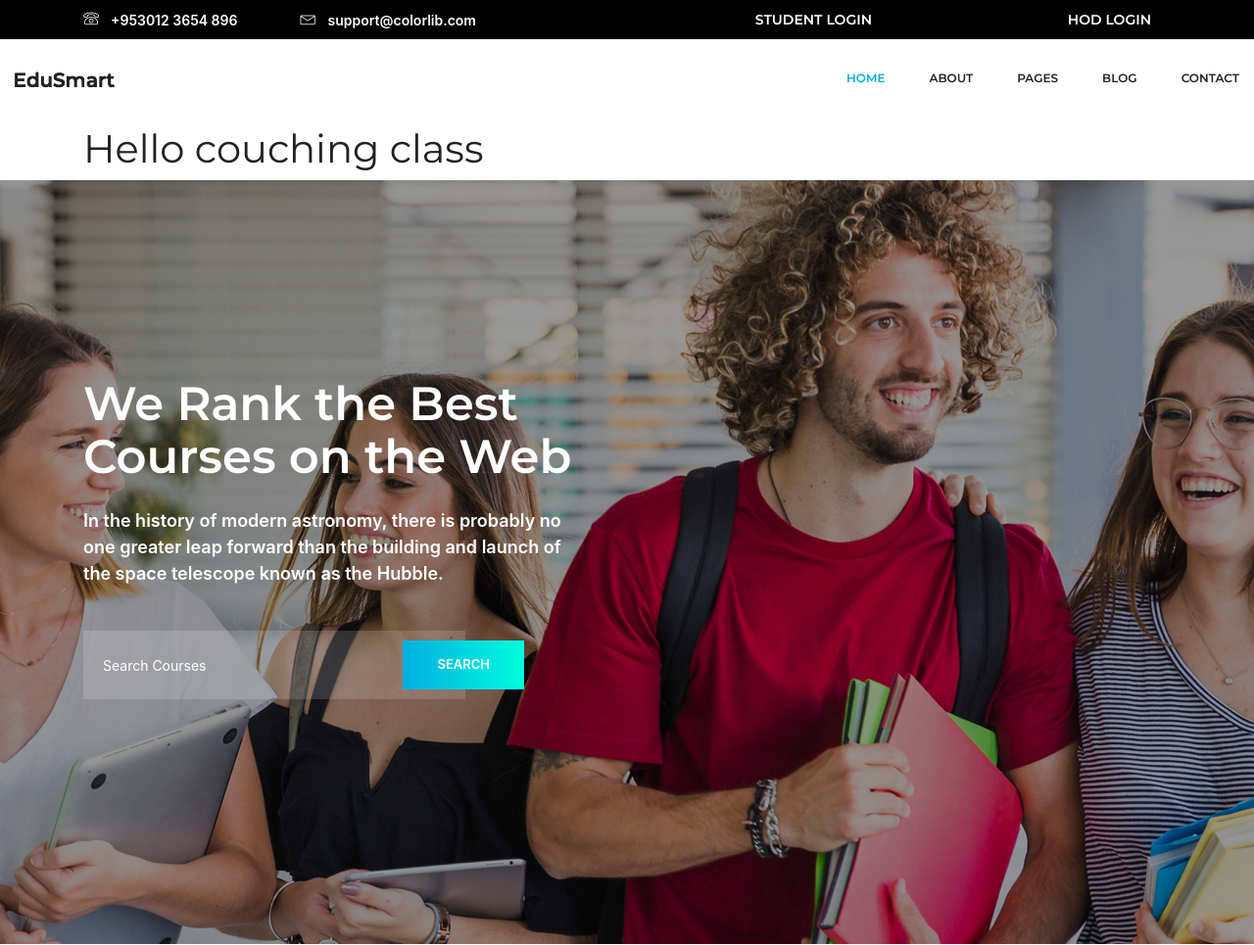
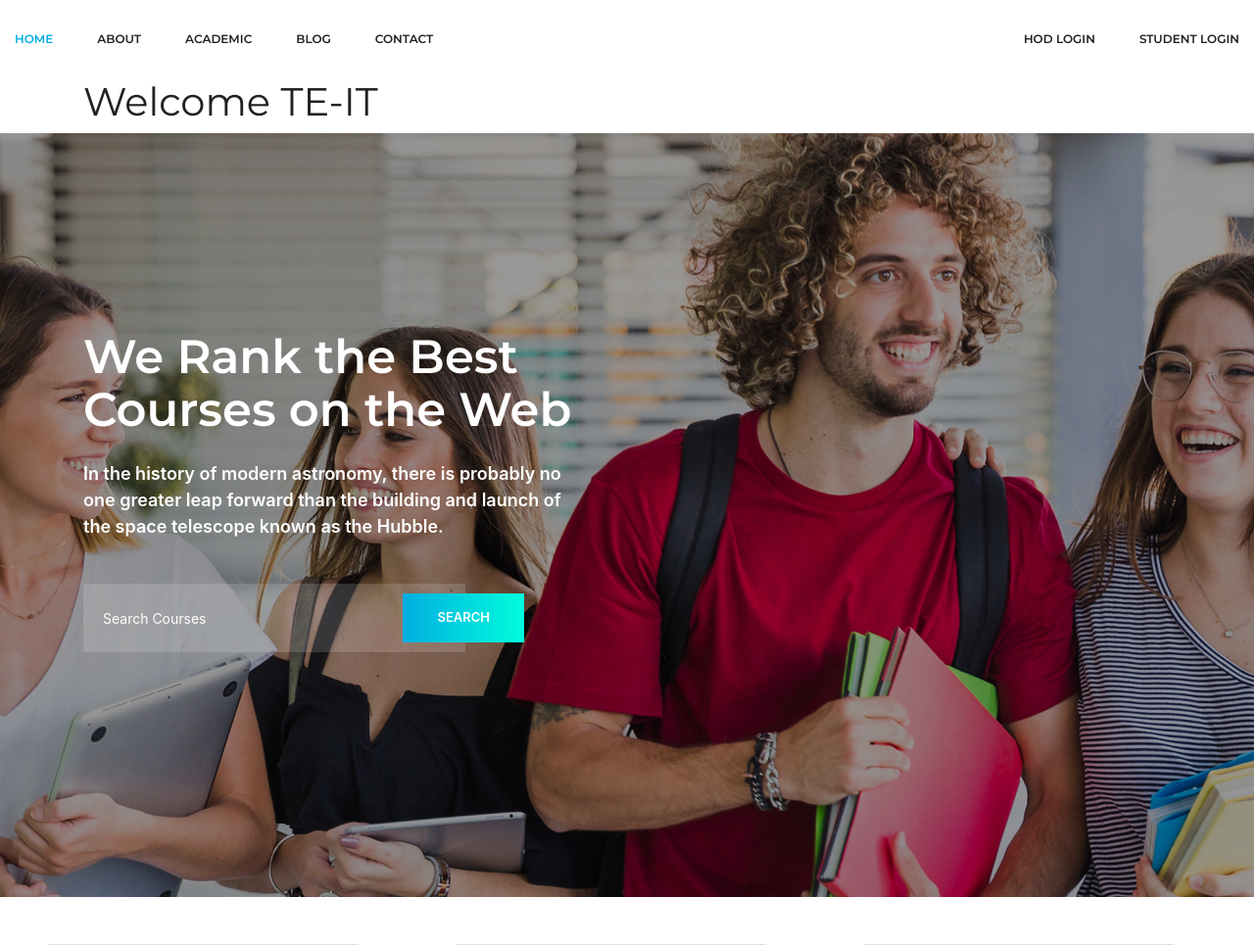
Before and after one commit to dipak1221/IP_project_coaching_classes, a Django app: page / in a window 1280 px wide; the page is wider, and only the part inside the window is pictured. Shown: the top 965 px of that part at 98% size. Run offline with Django 3.2, Linux system fonts and the light colour scheme; data comes from the database, SQL or seed files in the repository; both versions use the stored data as it was after the commit; some libraries are stand-ins or nearby versions.

Commit message:
some modified

```diff
--- a/IP_project/pages/templates/index.html
+++ b/IP_project/pages/templates/index.html
@@ -5,57 +5,23 @@
 {% block body %}
   <!--================ Start Header Menu Area =================-->
   <header class="header_area">
-    <div class="header-top">
-      <div class="container">
-        <div class="row align-items-center">
-          <div class="col-lg-6 col-sm-6 col-4 header-top-left">
-            <a href="tel:+9530123654896">
-              <span class="lnr lnr-phone"></span>
-              <span class="text">
-                <span class="text">+953012 3654 896</span>
-              </span>
-            </a>
-            <a href="mailto:support@colorlib.com">
-              <span class="lnr lnr-envelope"></span>
-              <span class="text">
-                <span class="text">support@colorlib.com</span>
-              </span>
-            </a>
-          </div>
-          <div class="col-lg-3 col-sm-6 col-8 header-top-right">
-            <a href="#" class="text-uppercase">Student Login</a>
-          </div>
-          <div class="col-lg-3 col-sm-6 col-8 header-top-right">
-            <a href="{% url 'login' %}" class="text-uppercase">HOD Login</a>
-          </div>
-        </div>
-      </div>
-    </div>
 
     <div class="main_menu">
 
-      <nav class="navbar navbar-expand-lg navbar-light">
-        <div class="container-fluid mb-2">
-          <!-- Brand and toggle get grouped for better mobile display -->
-          <a class="navbar-brand logo_h" href="index.html"><img src="img/logo.png" alt=""></a>
-          <button class="navbar-toggler" type="button" data-toggle="collapse" data-target="#navbarSupportedContent"
-           aria-controls="navbarSupportedContent" aria-expanded="false" aria-label="Toggle navigation">
-            <span class="icon-bar"></span>
-            <span class="icon-bar"></span>
-            <span class="icon-bar"></span>
-          </button>
+      <nav class="navbar navbar-expand-lg navbar-dark">
+        <div class="container-fluid">
+
           <!-- Collect the nav links, forms, and other content for toggling -->
           <div class="collapse navbar-collapse offset" id="navbarSupportedContent">
-            <ul class="nav navbar-nav menu_nav ml-auto">
+            <ul class="nav navbar-nav menu_nav">
               <li class="nav-item active"><a class="nav-link" href="index.html">Home</a></li>
               <li class="nav-item"><a class="nav-link" href="about-us.html">About</a></li>
               <li class="nav-item submenu dropdown">
                 <a href="#" class="nav-link dropdown-toggle" data-toggle="dropdown" role="button" aria-haspopup="true"
-                 aria-expanded="false">Pages</a>
+                 aria-expanded="false">Academic</a>
                 <ul class="dropdown-menu">
-                  <li class="nav-item"><a class="nav-link" href="courses.html">Courses</a></li>
-                  <li class="nav-item"><a class="nav-link" href="course-details.html">Course Details</a></li>
-                  <li class="nav-item"><a class="nav-link" href="elements.html">Elements</a></li>
+                  <li class="nav-item"><a class="nav-link" href="courses.html">Class Time table </a></li>
+                  <li class="nav-item"><a class="nav-link" href="course-details.html">Exam Time table</a></li>
                 </ul>
               </li>
               <li class="nav-item submenu dropdown">
@@ -67,8 +33,14 @@
                 </ul>
               </li>
               <li class="nav-item"><a class="nav-link" href="contact.html">Contact</a></li>
+            </ul>
+              <div class="collapse navbar-collapse offset ">
+                <ul class="nav navbar-nav menu_nav ml-auto">
+              <li class="nav-item"><a class="nav-link" href="{% url 'login' %}">HOD login</a></li>
+               <li class="nav-item"><a class="nav-link" href="{% url 'login' %}">Student login</a></li>
+                </ul>
+              </div>
 
-            </ul>
           </div>
         </div>
       </nav>
@@ -76,7 +48,7 @@
   </header>
 <div class="container">
 
-    <h1>Hello couching class</h1>
+    <h1>Welcome TE-IT</h1>
 </div>
 
 
@@ -131,25 +103,25 @@
       {% endfor %}
   </ul>
     </p>
-    <a href="#" class="btn btn-primary">Go somewhere</a>
+    <a href="#" class="btn btn-primary">Read more..</a>
   </div>
 </div>
 
 <div class="card col-lg-3 mx-5 my-5 " style="width: 18rem;">
 
   <div class="card-body">
-    <h5 class="card-title">Card title</h5>
+    <h5 class="card-title" align="center">Events</h5>
     <p class="card-text">Some quick example text to build on the card title and make up the bulk of the card's content.</p>
-    <a href="#" class="btn btn-primary">Go somewhere</a>
+    <a href="#" class="btn btn-primary">Read more..</a>
   </div>
 </div>
 
 <div class="card col-lg-3 mx-5 my-5" style="width: 18rem;">
 
   <div class="card-body">
-    <h5 class="card-title">Card title</h5>
+    <h5 class="card-title" align="center">Achievements</h5>
     <p class="card-text">Some quick example text to build on the card title and make up the bulk of the card's content.</p>
-    <a href="#" class="btn btn-primary">Go somewhere</a>
+    <a href="#" class="btn btn-primary">Read more..</a>
   </div>
 </div>
   </div>
--- a/IP_project/pages/views.py
+++ b/IP_project/pages/views.py
@@ -1,8 +1,12 @@
 from django.shortcuts import render
+from django.http import HttpResponse
 from . models import notices,login_detail
 
 def index(request):
     param = notices.objects.all()
+
+    #reversed(sorted(param.keys()))
+    print(param.values())
     return render(request,'index.html',{'param':param})
 # Create your views here.
 
@@ -10,14 +14,24 @@ def notice(request):
     text = request.POST.get('text')
     check = request.POST.get('check',default='off')
 
-    n= notices.objects.all()
+
+    if(check=='off'):
+        print("pls check the check box")
+        return render(request,'notice.html')
 
 
 
-    if(check=='off'):
-        print("pls check the check box")
+    if text :
+        n= notices(notice=text)
+        n.save()
+        return HttpResponse("<script>window.alert('Notice has been Submited succesfully');</script>");
+        #pass
+        #return render(request,'index.html')
 
-    return render(request,'login.html')
+    else:
+        return HttpResponse("<script>window.alert('Text cannot be Empty');</script>");
+        #return render(request,'index.html')
+
 
 def login(request):
     return render(request,'login.html')
```
Also changed, not shown: IP_project/db.sqlite3.
